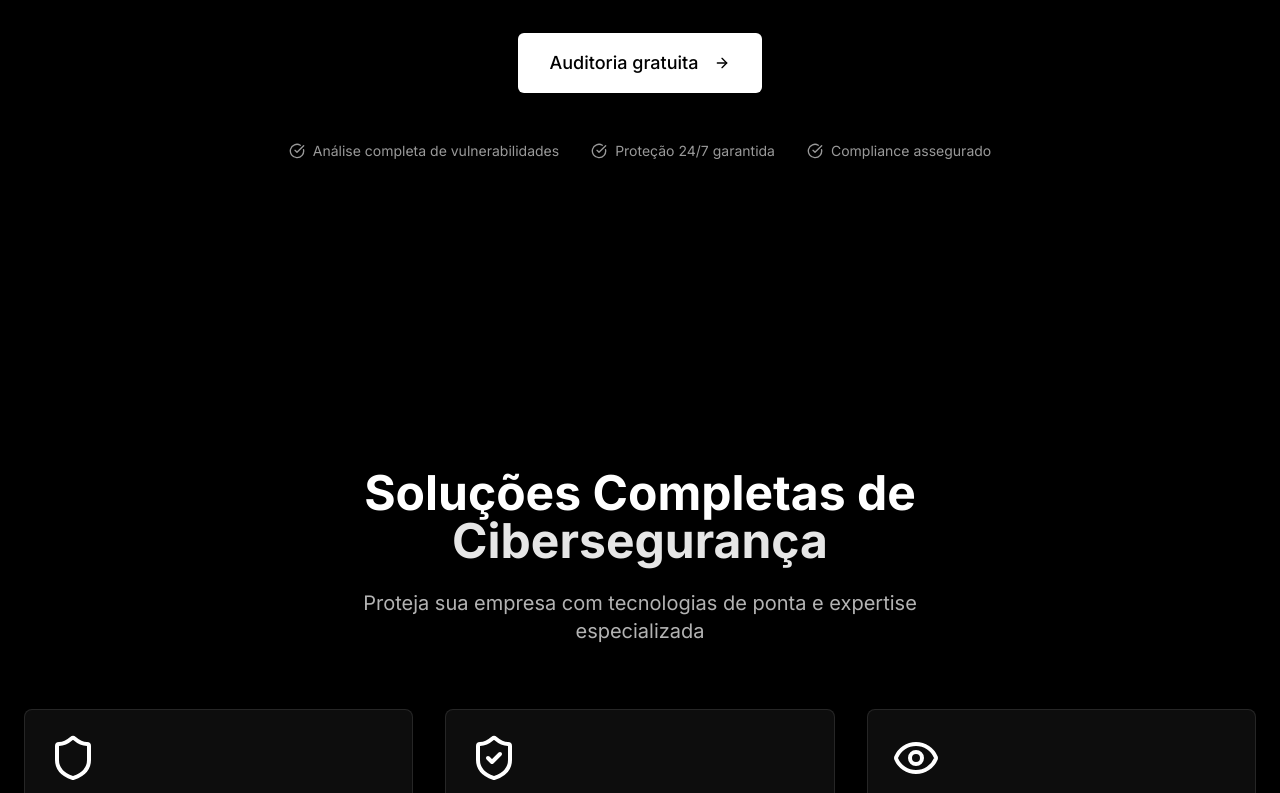
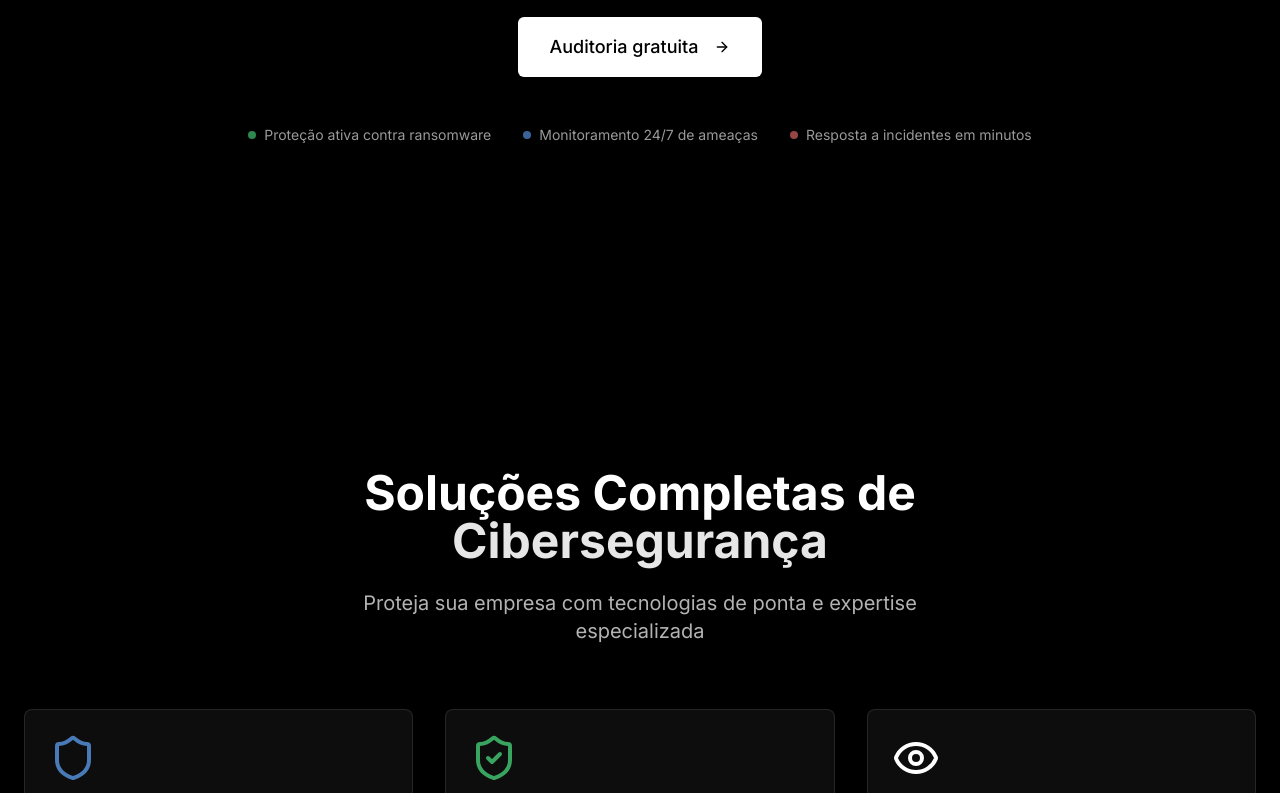
Before and after one commit to correiafm91/Outlier-TI, a React (Vite) app: page / in a window 1280 px wide. Shown: the part 427-1220 px from the top of the page. Built offline with nearby package versions, Linux system fonts and the light colour scheme.

Commit message:
Add icon animations
Implement animations for the icons in the services section.

```diff
--- a/src/components/CTA.tsx
+++ b/src/components/CTA.tsx
@@ -18,7 +18,7 @@ const CTA = () => {
           </p>
 
           <div className="flex flex-col sm:flex-row gap-4 justify-center mb-12">
-            <a href="https://www.instagram.com/ocybernetico_/" target="_blank" rel="noopener noreferrer">
+            <a href="https://www.instagram.com/ocybernetico" target="_blank" rel="noopener noreferrer">
               <Button
                 size="lg"
                 className="bg-white text-black hover:bg-white/90 text-xl px-12 py-6 h-auto"
--- a/src/components/Header.tsx
+++ b/src/components/Header.tsx
@@ -24,7 +24,7 @@ const Header = () => {
           </a>
         </nav>
 
-        <a href="https://www.instagram.com/ocybernetico_/" target="_blank" rel="noopener noreferrer">
+        <a href="https://www.instagram.com/ocybernetico" target="_blank" rel="noopener noreferrer">
           <Button className="bg-white text-black hover:bg-white/90 font-medium">
             Auditoria gratuita
           </Button>
--- a/src/components/Hero.tsx
+++ b/src/components/Hero.tsx
@@ -1,6 +1,6 @@
 
 import { Button } from "@/components/ui/button";
-import { ArrowRight, CheckCircle } from "lucide-react";
+import { ArrowRight } from "lucide-react";
 
 const Hero = () => {
   return (
@@ -13,12 +13,11 @@ const Hero = () => {
           </h1>
 
           <p className="text-xl md:text-2xl text-white/70 mb-8 max-w-2xl mx-auto text-balance">
-            Soluções completas de cibersegurança que reduzem riscos em até 95%
-            e protegem seus dados críticos 24/7. Defesa ativa contra ameaças.
+            Detecção avançada, resposta imediata e proteção completa contra hackers e ransomware.
           </p>
 
           <div className="flex justify-center mb-12">
-            <a href="https://www.instagram.com/ocybernetico_/" target="_blank" rel="noopener noreferrer">
+            <a href="https://www.instagram.com/ocybernetico" target="_blank" rel="noopener noreferrer">
               <Button
                 size="lg"
                 className="bg-white text-black hover:bg-white/90 text-lg px-8 py-4 h-auto"
@@ -31,16 +30,16 @@ const Hero = () => {
 
           <div className="flex flex-wrap justify-center gap-8 text-sm text-white/60">
             <div className="flex items-center gap-2">
-              <CheckCircle className="h-4 w-4" />
-              <span>Análise completa de vulnerabilidades</span>
+              <div className="w-2 h-2 bg-green-400 rounded-full animate-pulse"></div>
+              <span>Proteção ativa contra ransomware</span>
             </div>
             <div className="flex items-center gap-2">
-              <CheckCircle className="h-4 w-4" />
-              <span>Proteção 24/7 garantida</span>
+              <div className="w-2 h-2 bg-blue-400 rounded-full animate-pulse"></div>
+              <span>Monitoramento 24/7 de ameaças</span>
             </div>
             <div className="flex items-center gap-2">
-              <CheckCircle className="h-4 w-4" />
-              <span>Compliance assegurado</span>
+              <div className="w-2 h-2 bg-red-400 rounded-full animate-pulse"></div>
+              <span>Resposta a incidentes em minutos</span>
             </div>
           </div>
         </div>
--- a/src/components/Services.tsx
+++ b/src/components/Services.tsx
@@ -7,31 +7,37 @@ const services = [
     icon: Shield,
     title: "Firewall Avançado",
     description: "Proteção perimetral inteligente que bloqueia 99.9% das tentativas de invasão.",
+    animationClass: "animate-pulse text-blue-400 group-hover:text-blue-300",
   },
   {
     icon: ShieldCheck,
     title: "Monitoramento 24/7",
     description: "Detecção e resposta em tempo real a ameaças e atividades suspeitas.",
+    animationClass: "animate-pulse text-green-400 group-hover:text-green-300",
   },
   {
     icon: Eye,
     title: "Análise de Vulnerabilidades",
     description: "Identificação proativa de falhas de segurança antes que sejam exploradas.",
+    animationClass: "text-white animate-blink",
   },
   {
     icon: Lock,
     title: "Criptografia Empresarial",
     description: "Proteção de dados sensíveis com criptografia de nível militar.",
+    animationClass: "text-white animate-lock",
   },
   {
     icon: AlertTriangle,
     title: "Resposta a Incidentes",
     description: "Equipe especializada para contenção e recuperação rápida de ataques.",
+    animationClass: "animate-pulse text-red-400 group-hover:text-red-300",
   },
   {
     icon: Network,
     title: "Segurança de Rede",
     description: "Proteção completa da infraestrutura e endpoints da sua empresa.",
+    animationClass: "text-white animate-network",
   },
 ];
 
@@ -56,7 +62,7 @@ const Services = () => {
               className="bg-white/5 border-white/10 hover:bg-white/10 transition-all duration-300 group"
             >
               <CardHeader className="pb-4">
-                <service.icon className="h-12 w-12 text-white mb-4 group-hover:scale-110 transition-transform duration-300" />
+                <service.icon className={`h-12 w-12 mb-4 group-hover:scale-110 transition-transform duration-300 ${service.animationClass}`} />
                 <CardTitle className="text-xl text-white">{service.title}</CardTitle>
               </CardHeader>
               <CardContent>
@@ -66,6 +72,41 @@ const Services = () => {
           ))}
         </div>
       </div>
+
+      <style jsx>{`
+        @keyframes blink {
+          0%, 50% { transform: scaleY(1); }
+          51%, 70% { transform: scaleY(0.1); }
+          71%, 100% { transform: scaleY(1); }
+        }
+
+        @keyframes lock {
+          0%, 50% { transform: translateY(0); }
+          25% { transform: translateY(-2px); }
+          75% { transform: translateY(2px); }
+          100% { transform: translateY(0); }
+        }
+
+        @keyframes network {
+          0% { transform: scale(1) rotate(0deg); opacity: 1; }
+          25% { transform: scale(1.1) rotate(90deg); opacity: 0.8; }
+          50% { transform: scale(0.9) rotate(180deg); opacity: 0.6; }
+          75% { transform: scale(1.1) rotate(270deg); opacity: 0.8; }
+          100% { transform: scale(1) rotate(360deg); opacity: 1; }
+        }
+
+        .animate-blink {
+          animation: blink 3s infinite;
+        }
+
+        .animate-lock {
+          animation: lock 2s infinite ease-in-out;
+        }
+
+        .animate-network {
+          animation: network 4s infinite linear;
+        }
+      `}</style>
     </section>
   );
 };
```
